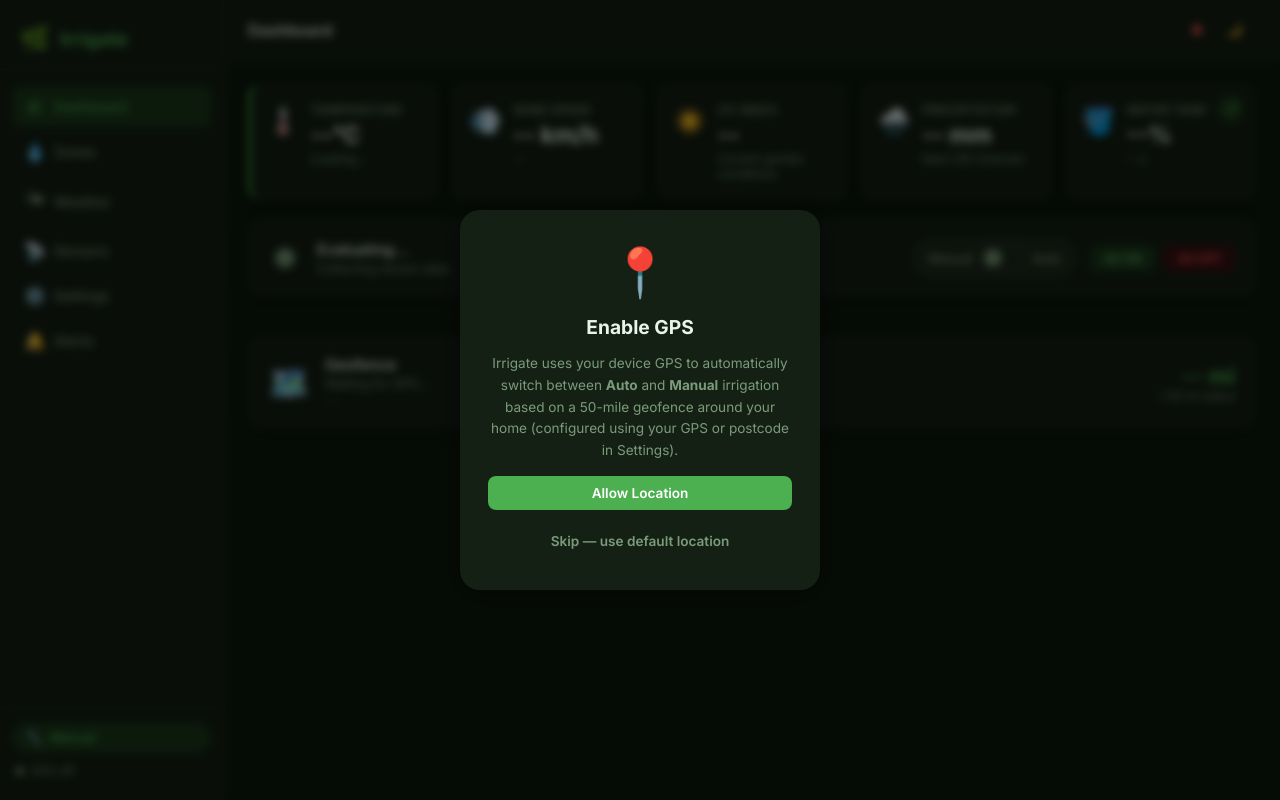
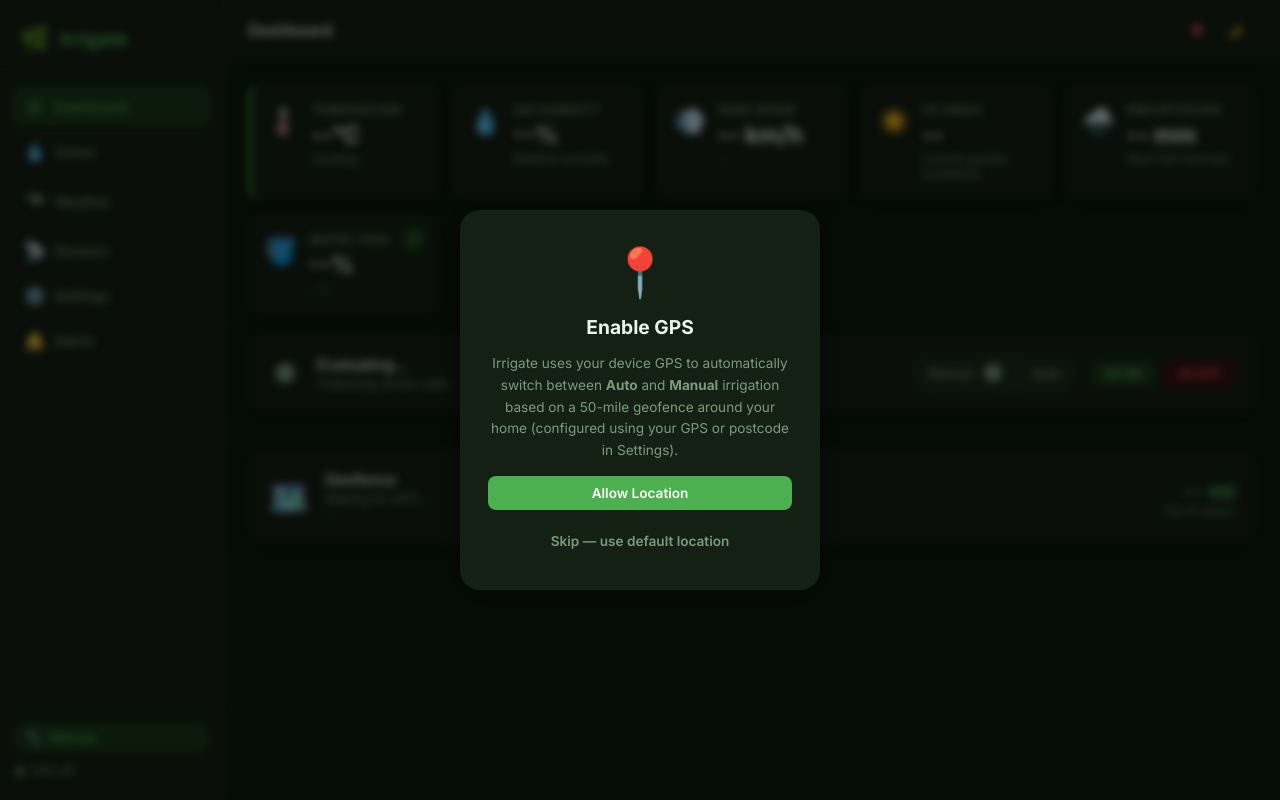
Before and after one commit to adarshmalayath/irrigate, a Flask app: page / in a window 1280 px wide. Run offline with Flask 3, Linux system fonts and the light colour scheme; some libraries are stand-ins or nearby versions.

Commit message:
Show garden air humidity on dashboard

```diff
--- a/docs/static/js/app.js
+++ b/docs/static/js/app.js
@@ -99,12 +99,16 @@
 function renderWeatherCards() {
   const w = state.weather;
   const weatherAvailable = w.available !== false;
+  const humidityAvailable = weatherAvailable
+    && typeof w.humidity === "number" && Number.isFinite(w.humidity);
   const uvAvailable = w.uvi_available === true
     && typeof w.uvi === "number" && Number.isFinite(w.uvi);
   const precipitationAvailable = weatherAvailable && w.precipitation_available === true
     && typeof w.precipitation_mm_24h === "number" && Number.isFinite(w.precipitation_mm_24h);
   $("temp-val").textContent     = weatherAvailable ? `${w.temperature}°C` : "--°C";
   $("weather-desc").textContent = w.weather_desc;
+  $("humidity-val").textContent = humidityAvailable ? `${w.humidity}%` : "--%";
+  $("humidity-sub").textContent = humidityAvailable ? "Relative humidity" : "Unavailable";
   $("wind-val").textContent     = weatherAvailable ? `${w.wind_speed_kmh} km/h` : "-- km/h";
   $("wind-sub").textContent     = weatherAvailable ? (w.wind_speed > 7 ? "⚠️ High wind" : "Normal") : "Unavailable";
   $("uv-val").textContent        = uvAvailable ? Number(w.uvi).toFixed(1) : "--";
--- a/static/js/app.js
+++ b/static/js/app.js
@@ -99,12 +99,16 @@
 function renderWeatherCards() {
   const w = state.weather;
   const weatherAvailable = w.available !== false;
+  const humidityAvailable = weatherAvailable
+    && typeof w.humidity === "number" && Number.isFinite(w.humidity);
   const uvAvailable = w.uvi_available === true
     && typeof w.uvi === "number" && Number.isFinite(w.uvi);
   const precipitationAvailable = weatherAvailable && w.precipitation_available === true
     && typeof w.precipitation_mm_24h === "number" && Number.isFinite(w.precipitation_mm_24h);
   $("temp-val").textContent     = weatherAvailable ? `${w.temperature}°C` : "--°C";
   $("weather-desc").textContent = w.weather_desc;
+  $("humidity-val").textContent = humidityAvailable ? `${w.humidity}%` : "--%";
+  $("humidity-sub").textContent = humidityAvailable ? "Relative humidity" : "Unavailable";
   $("wind-val").textContent     = weatherAvailable ? `${w.wind_speed_kmh} km/h` : "-- km/h";
   $("wind-sub").textContent     = weatherAvailable ? (w.wind_speed > 7 ? "⚠️ High wind" : "Normal") : "Unavailable";
   $("uv-val").textContent        = uvAvailable ? Number(w.uvi).toFixed(1) : "--";
--- a/templates/index.html
+++ b/templates/index.html
@@ -82,6 +82,14 @@
           <div class="card-label">Temperature</div>
           <div class="card-value" id="temp-val">--°C</div>
           <div class="card-sub" id="weather-desc">Loading…</div>
+        </div>
+      </div>
+      <div class="card" id="card-humidity">
+        <div class="card-icon">💧</div>
+        <div class="card-body">
+          <div class="card-label">Air Humidity</div>
+          <div class="card-value" id="humidity-val">--%</div>
+          <div class="card-sub" id="humidity-sub">Relative humidity</div>
         </div>
       </div>
       <div class="card" id="card-wind">
```
Also changed, not shown: docs/index.html (+8 -0 lines).
